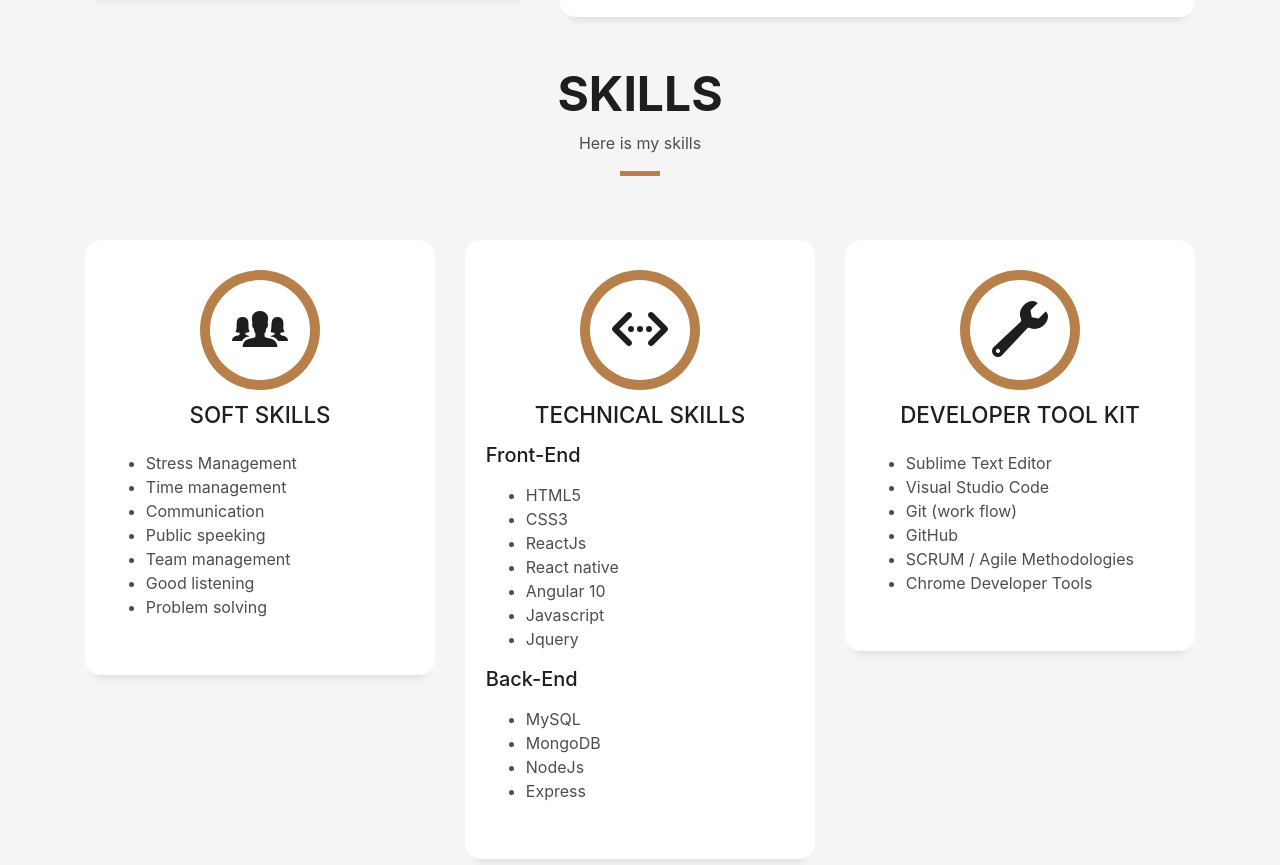
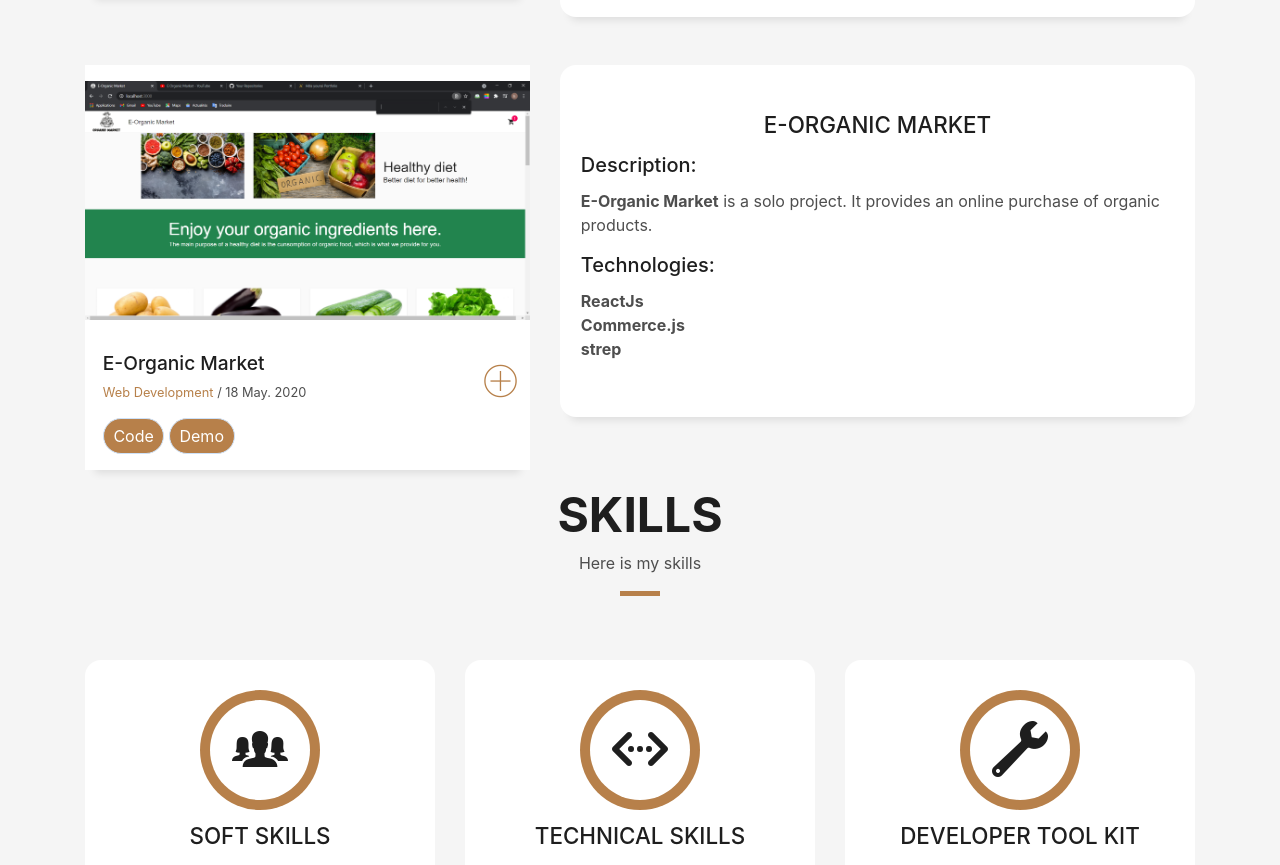
Before and after one commit to helayounsi/helayounsi.github.io, a plain HTML site: page index.html in a window 1280 px wide. Shown: the part 5093-5958 px from the top of the page. Drawn offline with nearby package versions, Linux system fonts and the light colour scheme; files whose address does not match are found by name.

Commit message:
added project

```diff
--- a/index.html
+++ b/index.html
@@ -482,7 +482,54 @@
               </div>
               </div>
           </div>
+          <div class="container">
+            <div class="row">
+              <div class="col-md-5">
+                <div class="work-box">
+                  <a href="img/E-Organic Market.png" data-lightbox="gallery-mf">
+                    <div class="work-img">
+                      <img src="img/E-Organic Market.png" alt="" class="img-fluid">
+                    </div>
+                    <div class="work-content">
+                      <div class="row">
+                        <div class="col-sm-8">
+                          <h2 class="w-title">E-Organic Market</h2>
+                          <div class="w-more">
+                            <span class="w-ctegory">Web Development</span> / <span class="w-date">18 May. 2020</span>
+                          </div>
+                          <div class="code">
+                            <a href="img/E-Organic Market.png"><button type="button" class="button button-a button-small button-rouded">Code</button></a>
+                          <a href="https://www.youtube.com/watch?v=naDH_lgyNhg&t=3s"><button type="button" class="button button-a button-small button-rouded">Demo</button></a>
+                          </div>
+                        </div>
+                        <div class="col-sm-4">
+                          <div class="w-like">
+                            <span class="ion-ios-plus-outline"></span>
+                          </div>
+                        </div>
+                      </div>
+                    </div>
+                  </a>
+                </div>
+              </div>
+              <div class="col-md-7">
+                <div class="service-box">
+                  <h2 class="s-title">E-Organic Market</h2>
+                  <h5 class="card-title"> Description: </h5>
+                <p>
+                  <strong>E-Organic Market</strong> is a solo project. It provides an online purchase of organic products.<br>
+                </p>
+                <h5 class="card-title">Technologies:</h5>
+                <p>
+                  <strong>ReactJs</strong><br>
+                   <strong>Commerce.js</strong><br>
+                    <strong>strep</strong><br>
 
+                </p>
+              </div>
+              </div>
+              </div>
+          </div>
 
         </div>
       </div>
```
Also changed, not shown: img/E-Organic Market.png (added).
